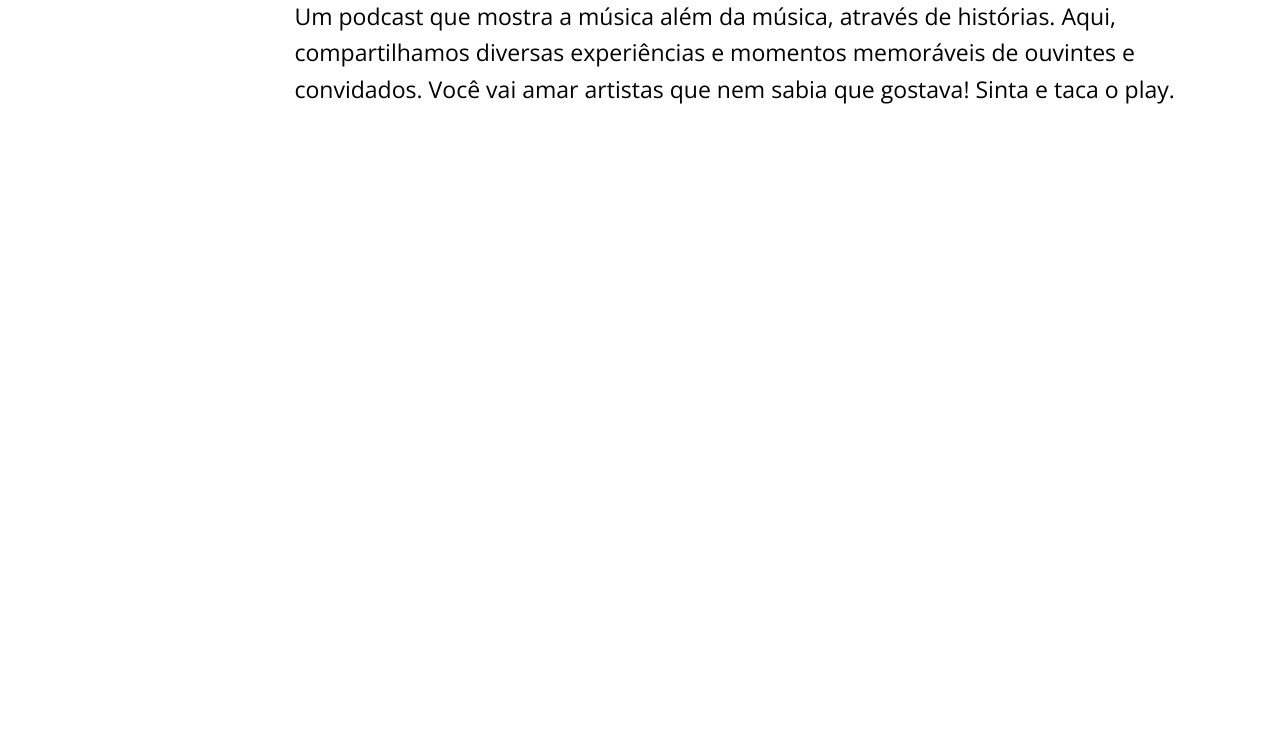
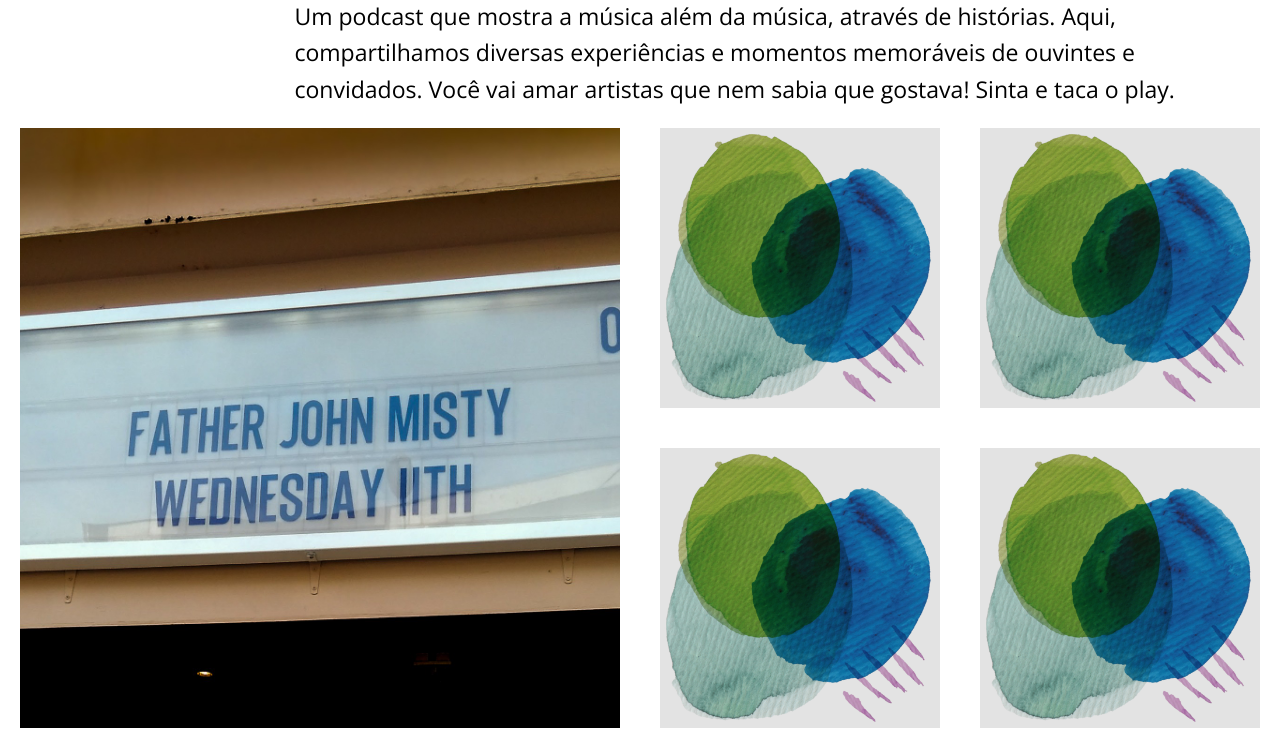
Before and after one commit to anacimaizumi/meuquintosite, a plain HTML site: page index.html in a window 1280 px wide. Shown: the part 856-1604 px from the top of the page. Before the commit the page ends 964 px from the top, so only its background shows below. Drawn offline with nearby package versions, Linux system fonts and the light colour scheme.

Commit message:
commitando pro armando ver

```diff
--- a/index.html
+++ b/index.html
@@ -33,5 +33,19 @@
     <div class="intro">
     <p>Um podcast que mostra a música além da música, através de histórias. Aqui, compartilhamos diversas experiências e momentos memoráveis de ouvintes e convidados. Você vai amar artistas que nem sabia que gostava! Sinta e taca o play.</p>
     </div>
+    <div>
+        <div class="coluna6">
+            <img src="capa_teste_01.jpeg" alt="ep.1">
+
+        </div>
+        <div class="coluna3">
+            <img src="capa_teste_00.jpg" alt="ep.teste">
+            <img src="capa_teste_00.jpg" alt="ep.teste">
+        </div>
+        <div class="coluna3">
+            <img src="capa_teste_00.jpg" alt="ep.teste">
+            <img src="capa_teste_00.jpg" alt="ep.teste">
+        </div>
+    </div>
 </body>
 </html>
--- a/style.css
+++ b/style.css
@@ -128,6 +128,12 @@ a.button:hover {
     font-weight: 300;
 }
 
+.coluna6 img, .coluna3 img{
+    width: 100%;
+    padding: 20px;
+    background-color: white;
+}
+
 /*the end of first part page*/
 
 @media (max-width: 952px) {
@@ -200,8 +206,6 @@ a.button:hover {
         -ms-transform: translate(-50%, -50%);
         transform: translate(-50%, -50%);
         font-size: 3vw;
-
-
     }
 
     .intro p{
```
Also changed, not shown: capa_teste_00.jpg (added), capa_teste_01.jpeg (added).
